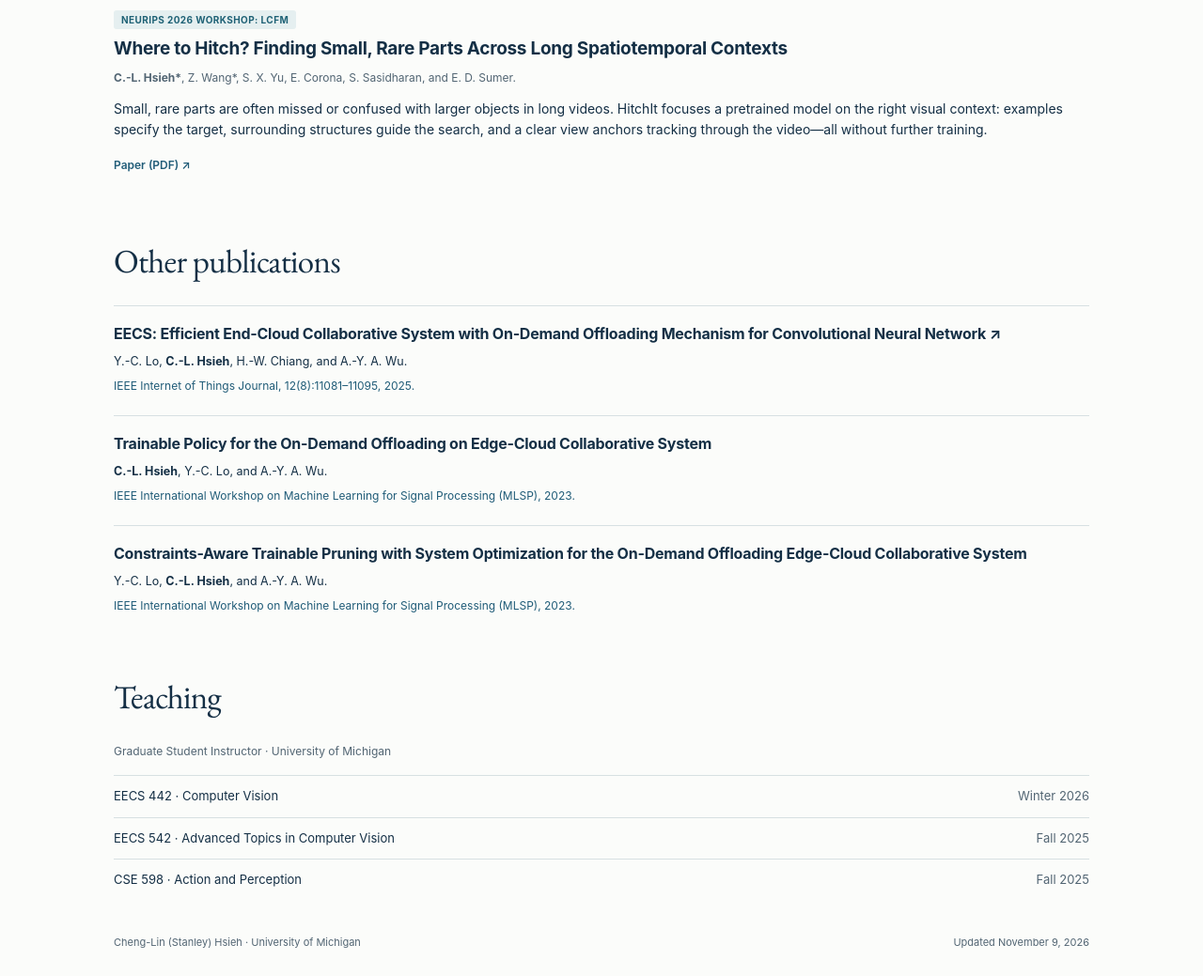
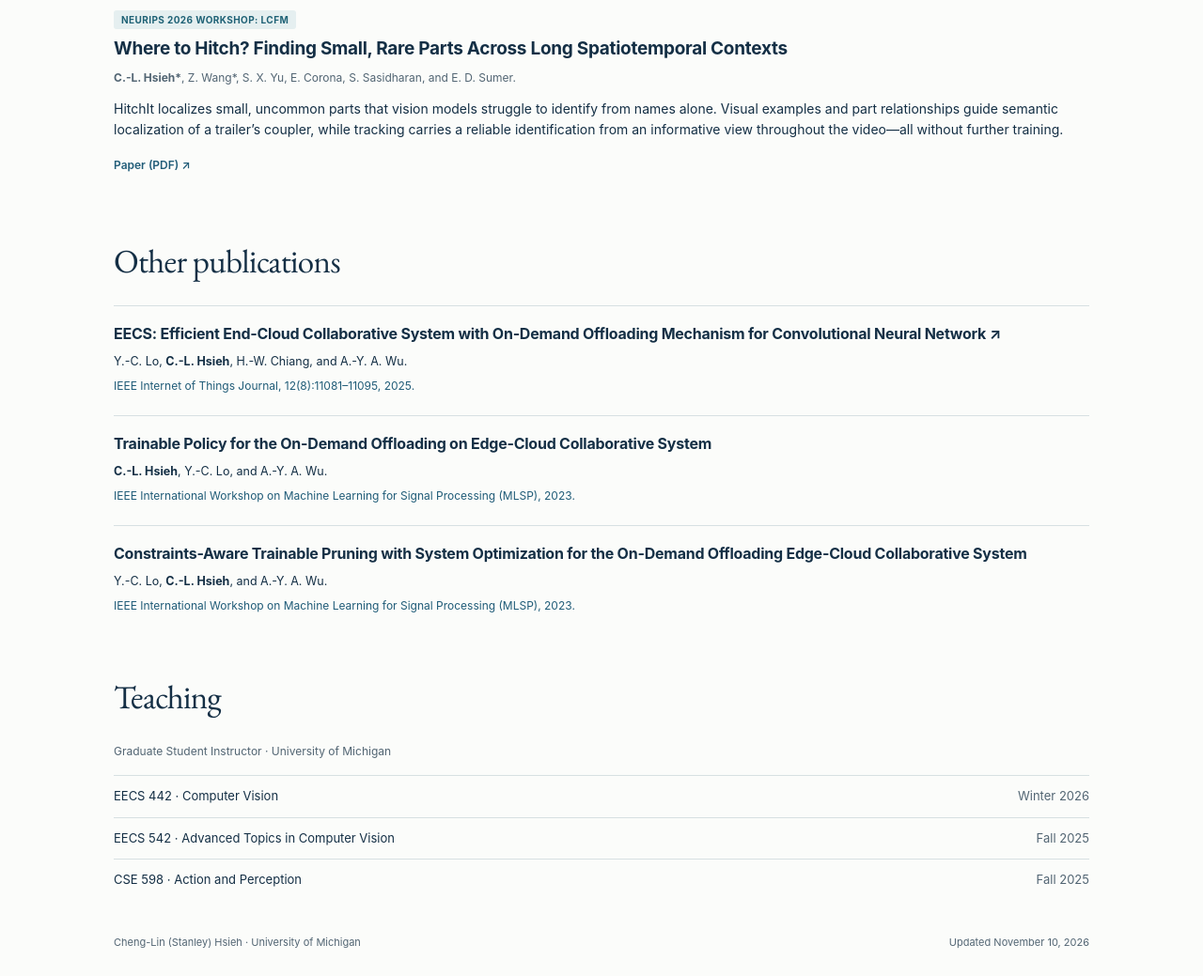
Before and after one commit to chenglinh/chenglinh.github.io, a Jekyll site: the page index.html, which Jekyll copies as it is, in a window 1280 px wide. Shown: the part 1253-2292 px from the top of the page at 94% size. Built offline with Jekyll 4.4.1, drawn with Linux system fonts in a browser that asks for light colours.

Commit message:
Clarify HitchIt semantic localization contribution
Updated the publication details and teaching information.

```diff
--- a/index.html
+++ b/index.html
@@ -37,7 +37,7 @@
 <div class="project-links" aria-label="Fall Recovery resources"><a href="https://osheraz.github.io/RISE/">Project page ↗</a><a href="https://arxiv.org/abs/2610.30061">arXiv ↗</a><span>Code <small>Coming soon</small></span></div></div>
 </article>
 <article class="research-card">
-<div style="grid-column:1 / -1"><p class="badge">NeurIPS 2026 Workshop: LCFM</p><h3>Where to Hitch? Finding Small, Rare Parts Across Long Spatiotemporal Contexts</h3><p class="authors"><strong>C.-L. Hsieh*</strong>, Z. Wang*, S. X. Yu, E. Corona, S. Sasidharan, and E. D. Sumer.</p><p>Small, rare parts are often missed or confused with larger objects in long videos. HitchIt focuses a pretrained model on the right visual context: examples specify the target, surrounding structures guide the search, and a clear view anchors tracking through the video—all without further training.</p><div class="project-links" aria-label="Where to Hitch resources"><a href="papers/where-to-hitch.pdf">Paper (PDF) ↗</a></div></div>
+<div style="grid-column:1 / -1"><p class="badge">NeurIPS 2026 Workshop: LCFM</p><h3>Where to Hitch? Finding Small, Rare Parts Across Long Spatiotemporal Contexts</h3><p class="authors"><strong>C.-L. Hsieh*</strong>, Z. Wang*, S. X. Yu, E. Corona, S. Sasidharan, and E. D. Sumer.</p><p>HitchIt localizes small, uncommon parts that vision models struggle to identify from names alone. Visual examples and part relationships guide semantic localization of a trailer’s coupler, while tracking carries a reliable identification from an informative view throughout the video—all without further training.</p><div class="project-links" aria-label="Where to Hitch resources"><a href="papers/where-to-hitch.pdf">Paper (PDF) ↗</a></div></div>
 </article>
 </section>
 <section id="publications" class="section"><div class="section-heading"><h2>Other publications</h2></div>
@@ -47,5 +47,5 @@
 <li><h3>Constraints-Aware Trainable Pruning with System Optimization for the On-Demand Offloading Edge-Cloud Collaborative System</h3><p>Y.-C. Lo, <strong>C.-L. Hsieh</strong>, and A.-Y. A. Wu.</p><p class="venue">IEEE International Workshop on Machine Learning for Signal Processing (MLSP), 2023.</p></li>
 </ol></section>
 <section id="teaching" class="section"><div class="section-heading"><h2>Teaching</h2></div><p class="section-note">Graduate Student Instructor · University of Michigan</p><ul class="teaching-list"><li><span>EECS 442 · Computer Vision</span><span>Winter 2026</span></li><li><span>EECS 542 · Advanced Topics in Computer Vision</span><span>Fall 2025</span></li><li><span>CSE 598 · Action and Perception</span><span>Fall 2025</span></li></ul></section>
-</main><footer><span>Cheng-Lin (Stanley) Hsieh · University of Michigan</span><span>Updated November 9, 2026</span></footer>
+</main><footer><span>Cheng-Lin (Stanley) Hsieh · University of Michigan</span><span>Updated November 10, 2026</span></footer>
 </body></html>
```
